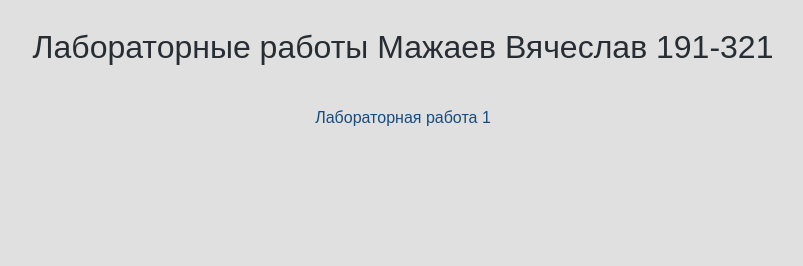
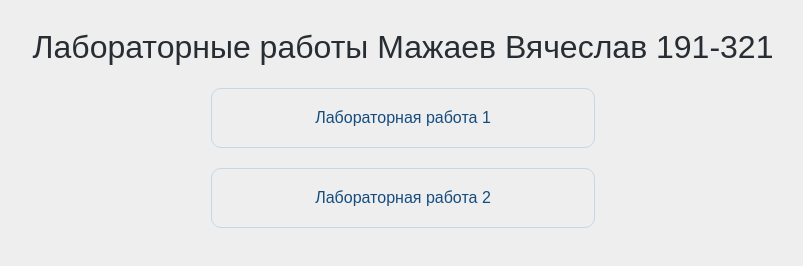
Before and after one commit to LittleCado/web-labs-vmazhaev, a plain HTML site: page index.html in a window 1280 px wide. Shown: the whole page, without its empty margins (237-1040 px from the left). Drawn offline with Linux system fonts and the light colour scheme.

Commit message:
Added second link and redesigned styles

```diff
--- a/index.html
+++ b/index.html
@@ -10,6 +10,7 @@
     <div class="wrap">
         <h1>Лабораторные работы Мажаев Вячеслав 191-321</h1>
         <a href="/lab1/index.html">Лабораторная работа 1</a>
+        <a href="/lab2/index.html">Лабораторная работа 2</a>
     </div>
 </body>
 </html>
--- a/style.css
+++ b/style.css
@@ -4,7 +4,7 @@
 
 body{
     font-family: Arial, Helvetica, sans-serif;
-    background-color: rgb(224, 224, 224);
+    background-color: rgb(238, 238, 238);
 }
 
 .wrap{
@@ -25,7 +25,7 @@ a{
     padding: 20px 0;
     margin-bottom: 20px;
     border-radius: 10px;
-    border: 1px solid transparent;
+    border: 1px solid rgb(196, 215, 231);
     color: rgb(22, 76, 126);
     transition: .4s;
 
@@ -35,4 +35,6 @@ a:hover{
     box-shadow:20px 20px 49px 0px rgba(0,0,0,0.2);
     border: 1px solid rgb(20, 88, 151);
     color: rgb(71, 89, 255);
+    background-color: rgb(238, 238, 238);
+    transform: rotate(1deg);
 }
```
